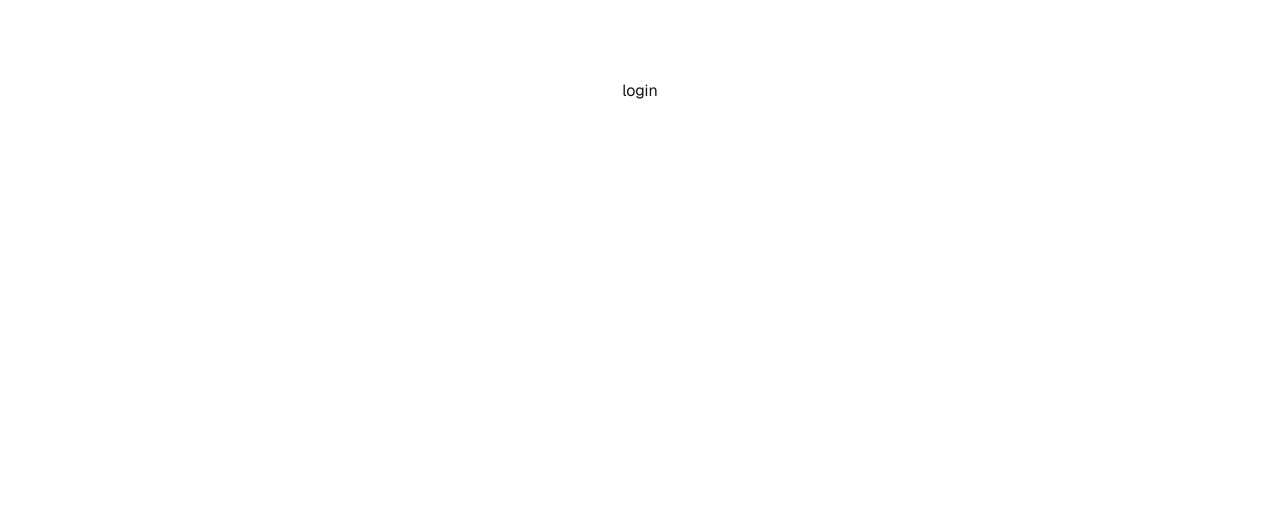
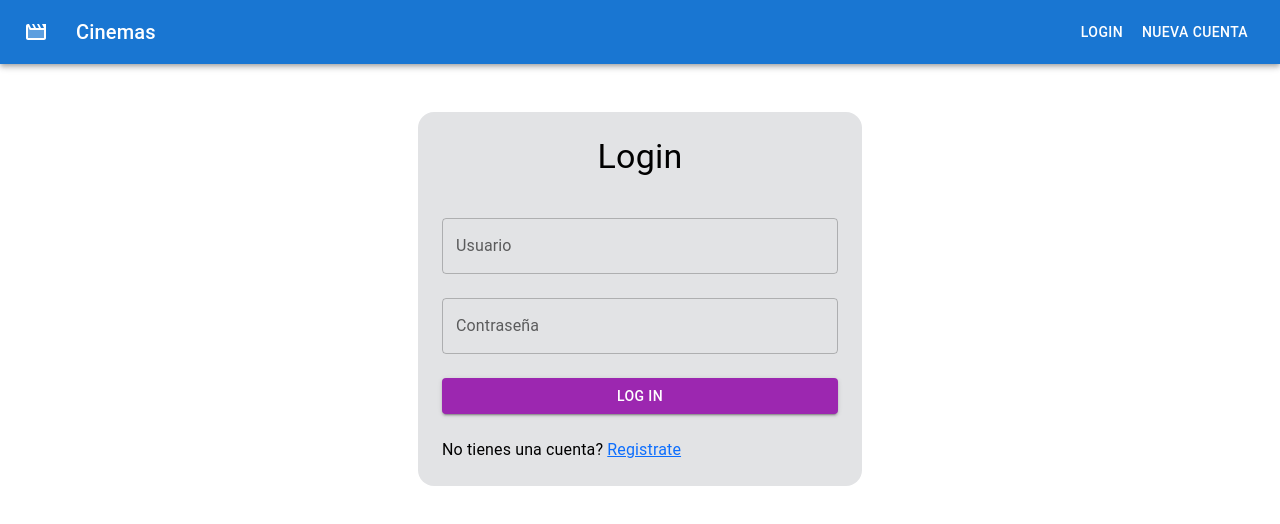
Before and after one commit to MarlieRamirez/movie_theather, a Next.js app: page /login in a window 1280 px wide. Shown: the top 524 px of the page. Built offline with nearby package versions, Linux system fonts and the light colour scheme.

Commit message:
Login FE

```diff
--- a/network/apiClient.ts
+++ b/network/apiClient.ts
@@ -16,7 +16,7 @@ axiosClient.interceptors.response.use(
     function (error) {
         let res = error.response;
         if (res.status == 401) {
-            window.location.href = 'https://example.com/login';
+            window.location.href = 'https://localhost:3000/login';
         }
         console.error('Looks like there was a problem. Status Code: ' + res.status);
         return Promise.reject(error);
--- a/package.json
+++ b/package.json
@@ -13,11 +13,14 @@
     "@emotion/styled": "^11.14.0",
     "@mui/icons-material": "^6.4.8",
     "@mui/material": "^6.4.8",
+    "@types/dateformat": "^5.0.3",
     "axios": "^1.8.4",
+    "bootstrap": "^5.3.3",
     "dateformat": "^5.0.3",
     "next": "15.2.3",
     "next-auth": "^4.24.11",
     "react": "^19.0.0",
+    "react-bootstrap": "^2.10.9",
     "react-dom": "^19.0.0"
   },
   "devDependencies": {
--- a/src/app/layout.tsx
+++ b/src/app/layout.tsx
@@ -1,6 +1,12 @@
-import type { Metadata } from "next";
+'use client'
+import 'bootstrap/dist/css/bootstrap.min.css';
 import { Geist, Geist_Mono } from "next/font/google";
 import "./globals.css";
+import { AppBar, Button, IconButton, Toolbar, Typography } from "@mui/material";
+import { MovieCreationTwoTone } from "@mui/icons-material";
+import { useRouter } from "next/navigation";
+import Link from 'next/link';
+
 
 const geistSans = Geist({
   variable: "--font-geist-sans",
@@ -12,19 +18,57 @@ const geistMono = Geist_Mono({
   subsets: ["latin"],
 });
 
-export const metadata: Metadata = {
-  title: "Create Next App",
-  description: "Generated by create next app",
-};
+const user = null;
 
 export default function RootLayout({
   children,
 }: Readonly<{
   children: React.ReactNode;
 }>) {
+  const router = useRouter();
+  var button;
+
+  if (user) {
+    button = (<>
+      <Button color="inherit" >Logout</Button>
+    </>)
+  } else {
+    button = (<>
+      <div>
+        <Button color="inherit" onClick={() => router.push('/login')}>Login</Button>
+      </div>
+      <div>
+        <Link href='/sign-in'>
+          <Button color="inherit">Nueva Cuenta</Button>
+        </Link>
+      </div>
+
+    </>)
+  }
+
   return (
     <html lang="en">
       <body className={`${geistSans.variable} ${geistMono.variable}`}>
+        <AppBar position="static">
+          <Toolbar>
+            <IconButton
+              size="large"
+              edge="start"
+              color="inherit"
+              aria-label="menu"
+              sx={{ mr: 2 }}
+              onClick={() => router.push('/')}
+            >
+              <MovieCreationTwoTone />
+
+            </IconButton>
+            <Typography variant="h6" component="div" sx={{ flexGrow: 1 }}>
+              Cinemas
+            </Typography>
+            {button}
+          </Toolbar>
+        </AppBar>
+
         {children}
       </body>
     </html>
--- a/src/app/login/page.tsx
+++ b/src/app/login/page.tsx
@@ -1,14 +1,46 @@
-import styles from "../page.module.css";
+import Row from 'react-bootstrap/Row';
+import { Button, Container, TextField, Typography } from '@mui/material';
+import Link from 'next/link';
+
 const user = {
-    name: 'Marlie',
-    role: 'admin'
+  name: 'Marlie',
+  role: 'admin'
 }
 
 
 export default function Home() {
   return (
-    <div className={styles.page}>
-      <div>login</div>
-    </div>
+    <>
+      <Container  maxWidth='xs' className='my-5 pt-4 bg-secondary-subtle border-light rounded-4 container-sm '>
+        <Typography className='text-center text-black ' variant='h4'>Login</Typography>
+
+
+        <Row >
+          <form className='w-100 pt-3 mx-auto '>
+            <div className='w-100 mx-auto my-4'>
+              <TextField className='w-100' id="user" label="Usuario" variant="outlined" />
+            </div>
+
+            <div className='w-100 mx-auto mb-4'>
+              <TextField className='w-100' id="Contraseña" type='password' label="Contraseña" variant="outlined" />
+            </div>
+
+            <div className='w-100 mx-auto mb-4'>
+              <Button className='w-100' variant='contained' color='secondary'>Log in</Button>
+            </div>
+
+            <div className='w-100 mx-auto mb-4'>
+              <Typography className='text-black'>No tienes una cuenta?
+                <Link href='/sign-in' className='text-primary'> <u>Registrate</u></Link>
+              </Typography>
+            </div>
+
+
+          </form>
+        </Row>
+
+      </Container>
+
+    </>
   );
 }
--- a/src/app/page.tsx
+++ b/src/app/page.tsx
@@ -1,11 +1,10 @@
 
 'use client'
-import { redirect } from "next/navigation";
 import styles from "./page.module.css";
 import { Box, Button, Card, CardContent, CardMedia, Divider, Grid2, ListItem, MenuItem, Typography } from "@mui/material";
 import React, { useEffect, useState } from "react";
 import { getFuture } from "../../network/lib/cinema";
-import dateFormat from 'dateformat';
+import dateFormat from "dateformat";
 
 const user = {
   name: 'Marlie',
```
Also changed, not shown: network/lib/user.ts (added), 1 other file (tests, documents, lock files or other folders).
